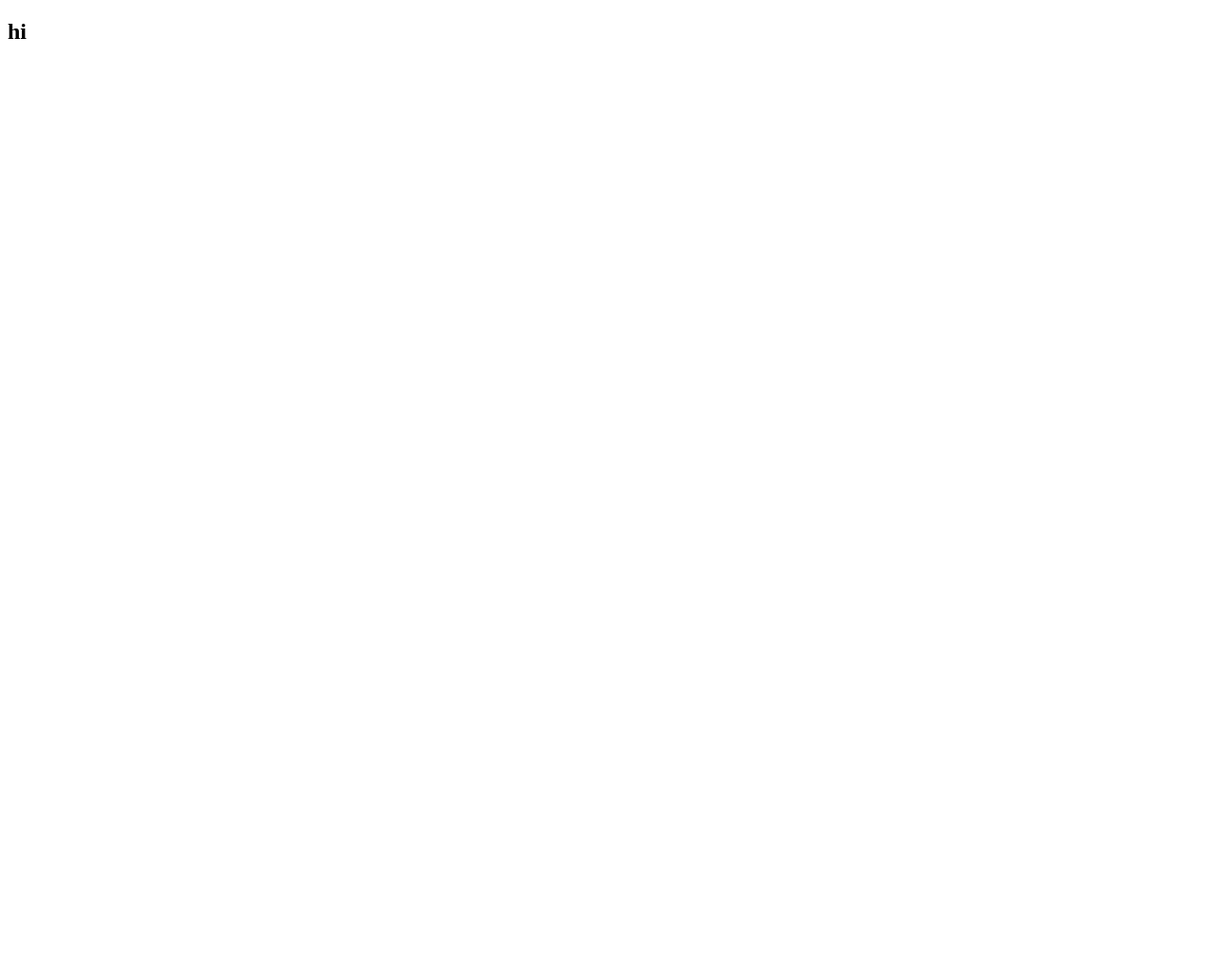
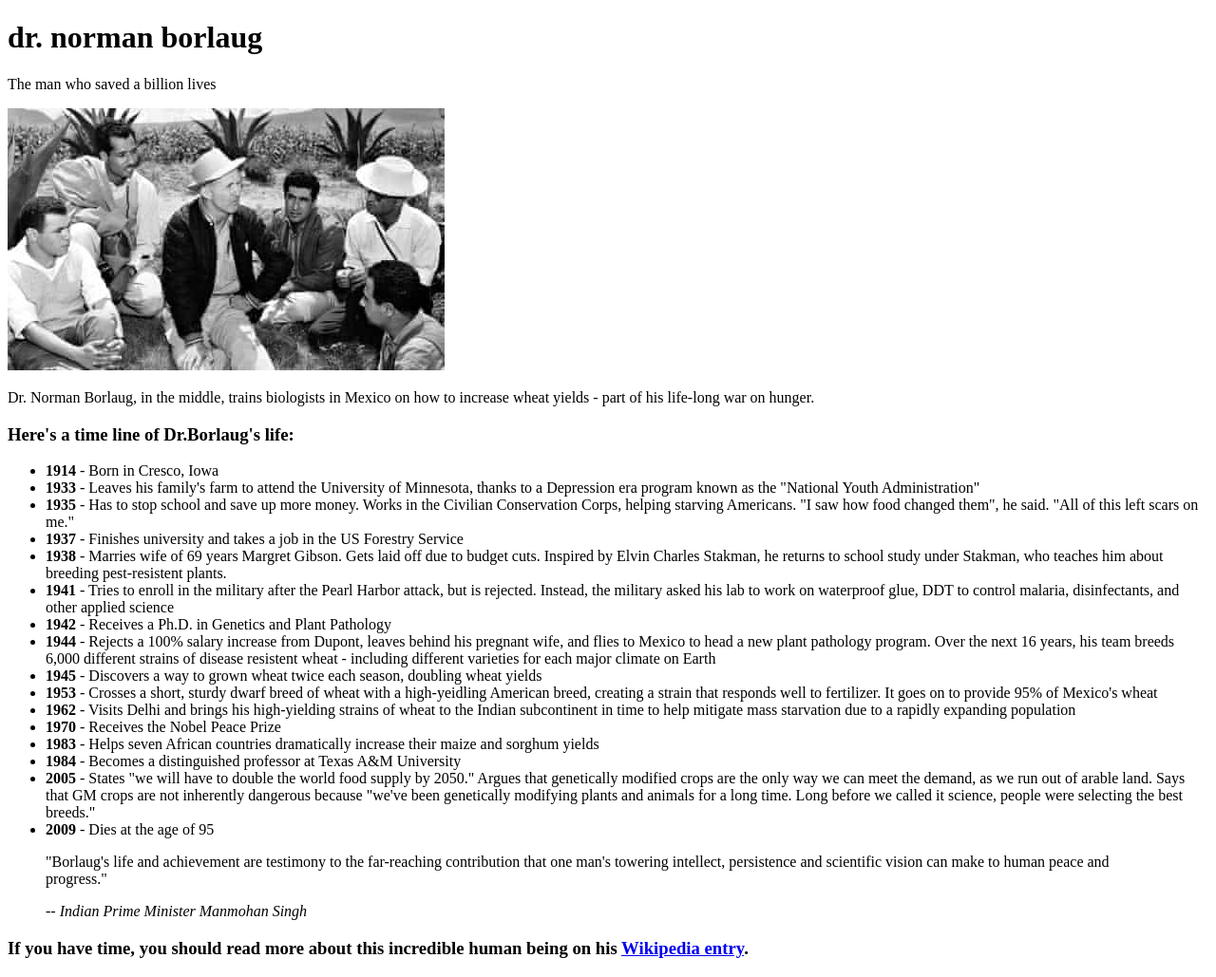
Before and after one commit to gulraiznoorbari/Tribute-Page, a plain HTML site: page Assignment#1/index.html in a window 1280 px wide. Shown: the whole page at 95% size. Before the commit the page ends 800 px from the top, so only its background shows below. Drawn offline with Linux system fonts and the light colour scheme.

Commit message:
Add Files

```diff
--- a/Assignment#1/index.html
+++ b/Assignment#1/index.html
@@ -8,6 +8,119 @@
         <link rel="stylesheet" href="style.css" />
     </head>
     <body>
-        <h2>hi</h2>
+        <div class="main-container">
+            <h1>dr. norman borlaug</h1>
+            <p>The man who saved a billion lives</p>
+            <div class="img-container">
+                <img src="./image.jpg" alt="image" />
+                <p>
+                    Dr. Norman Borlaug, in the middle, trains biologists in
+                    Mexico on how to increase wheat yields - part of his
+                    life-long war on hunger.
+                </p>
+            </div>
+            <div class="text-container">
+                <h3 id="sub-title">Here's a time line of Dr.Borlaug's life:</h3>
+                <ul>
+                    <li><strong>1914</strong> - Born in Cresco, Iowa</li>
+                    <li>
+                        <strong>1933</strong> - Leaves his family's farm to
+                        attend the University of Minnesota, thanks to a
+                        Depression era program known as the "National Youth
+                        Administration"
+                    </li>
+                    <li>
+                        <strong>1935</strong> - Has to stop school and save up
+                        more money. Works in the Civilian Conservation Corps,
+                        helping starving Americans. "I saw how food changed
+                        them", he said. "All of this left scars on me."
+                    </li>
+                    <li>
+                        <strong>1937</strong> - Finishes university and takes a
+                        job in the US Forestry Service
+                    </li>
+                    <li>
+                        <strong>1938</strong> - Marries wife of 69 years Margret
+                        Gibson. Gets laid off due to budget cuts. Inspired by
+                        Elvin Charles Stakman, he returns to school study under
+                        Stakman, who teaches him about breeding pest-resistent
+                        plants.
+                    </li>
+                    <li>
+                        <strong>1941</strong> - Tries to enroll in the military
+                        after the Pearl Harbor attack, but is rejected. Instead,
+                        the military asked his lab to work on waterproof glue,
+                        DDT to control malaria, disinfectants, and other applied
+                        science
+                    </li>
+                    <li>
+                        <strong>1942</strong> - Receives a Ph.D. in Genetics and
+                        Plant Pathology
+                    </li>
+                    <li>
+                        <strong>1944</strong> - Rejects a 100% salary increase
+                        from Dupont, leaves behind his pregnant wife, and flies
+                        to Mexico to head a new plant pathology program. Over
+                        the next 16 years, his team breeds 6,000 different
+                        strains of disease resistent wheat - including different
+                        varieties for each major climate on Earth
+                    </li>
+                    <li>
+                        <strong>1945</strong> - Discovers a way to grown wheat
+                        twice each season, doubling wheat yields
+                    </li>
+                    <li>
+                        <strong>1953</strong> - Crosses a short, sturdy dwarf
+                        breed of wheat with a high-yeidling American breed,
+                        creating a strain that responds well to fertilizer. It
+                        goes on to provide 95% of Mexico's wheat
+                    </li>
+                    <li>
+                        <strong>1962</strong> - Visits Delhi and brings his
+                        high-yielding strains of wheat to the Indian
+                        subcontinent in time to help mitigate mass starvation
+                        due to a rapidly expanding population
+                    </li>
+                    <li>
+                        <strong>1970</strong> - Receives the Nobel Peace Prize
+                    </li>
+                    <li>
+                        <strong>1983</strong> - Helps seven African countries
+                        dramatically increase their maize and sorghum yields
+                    </li>
+                    <li>
+                        <strong>1984</strong> - Becomes a distinguished
+                        professor at Texas A&M University
+                    </li>
+                    <li>
+                        <strong>2005</strong> - States "we will have to double
+                        the world food supply by 2050." Argues that genetically
+                        modified crops are the only way we can meet the demand,
+                        as we run out of arable land. Says that GM crops are not
+                        inherently dangerous because "we've been genetically
+                        modifying plants and animals for a long time. Long
+                        before we called it science, people were selecting the
+                        best breeds."
+                    </li>
+                    <li><strong>2009</strong> - Dies at the age of 95</li>
+                </ul>
+                <blockquote>
+                    <p>
+                        "Borlaug's life and achievement are testimony to the
+                        far-reaching contribution that one man's towering
+                        intellect, persistence and scientific vision can make to
+                        human peace and progress."
+                    </p>
+                    <cite>-- Indian Prime Minister Manmohan Singh</cite>
+                </blockquote>
+                <h3>
+                    If you have time, you should read more about this incredible
+                    human being on his
+                    <a href="https://en.wikipedia.org/wiki/Norman_Borlaug"
+                        >Wikipedia entry</a
+                    >.
+                </h3>
+            </div>
+        </div>
     </body>
 </html>
```
Also changed, not shown: Assignment#1/image.jpg (added).
